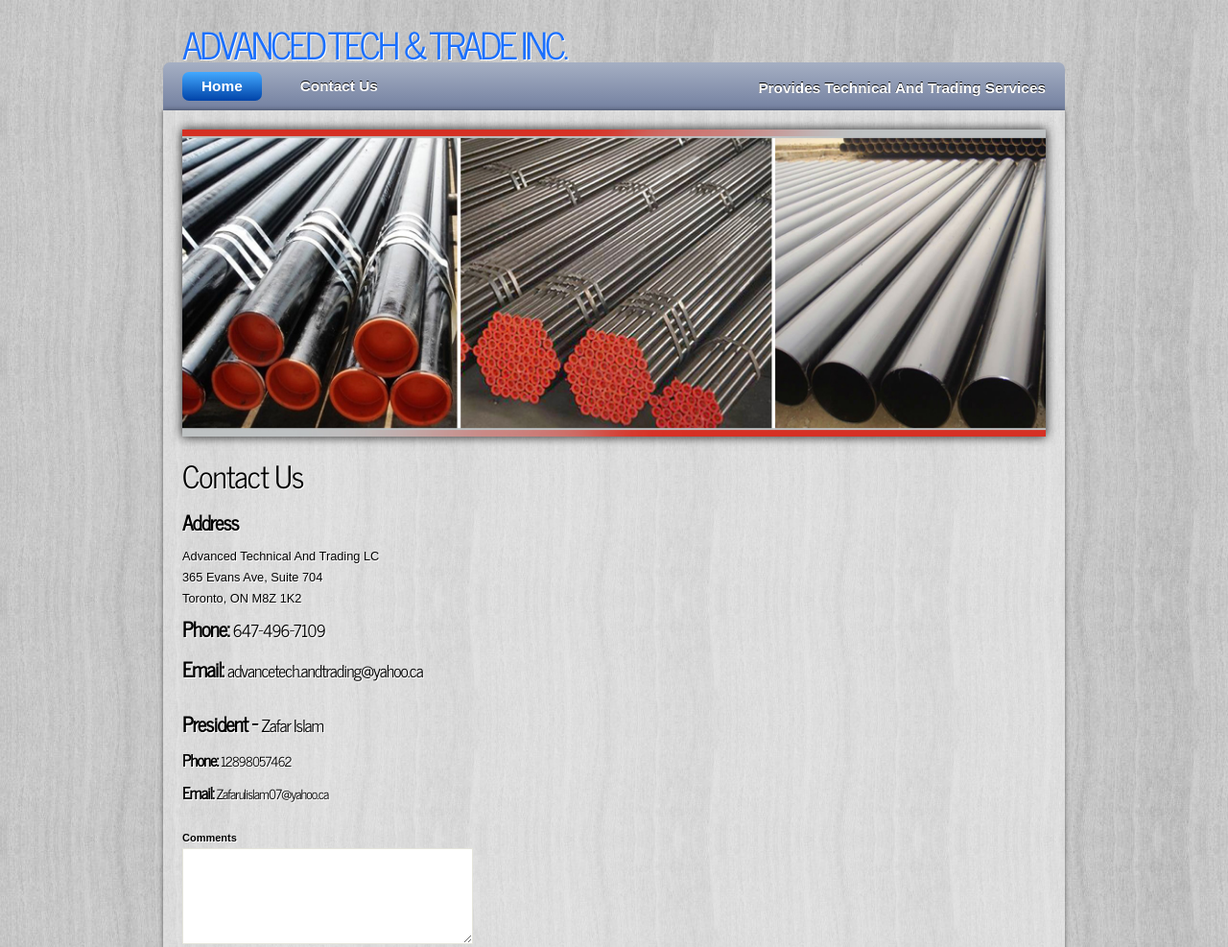
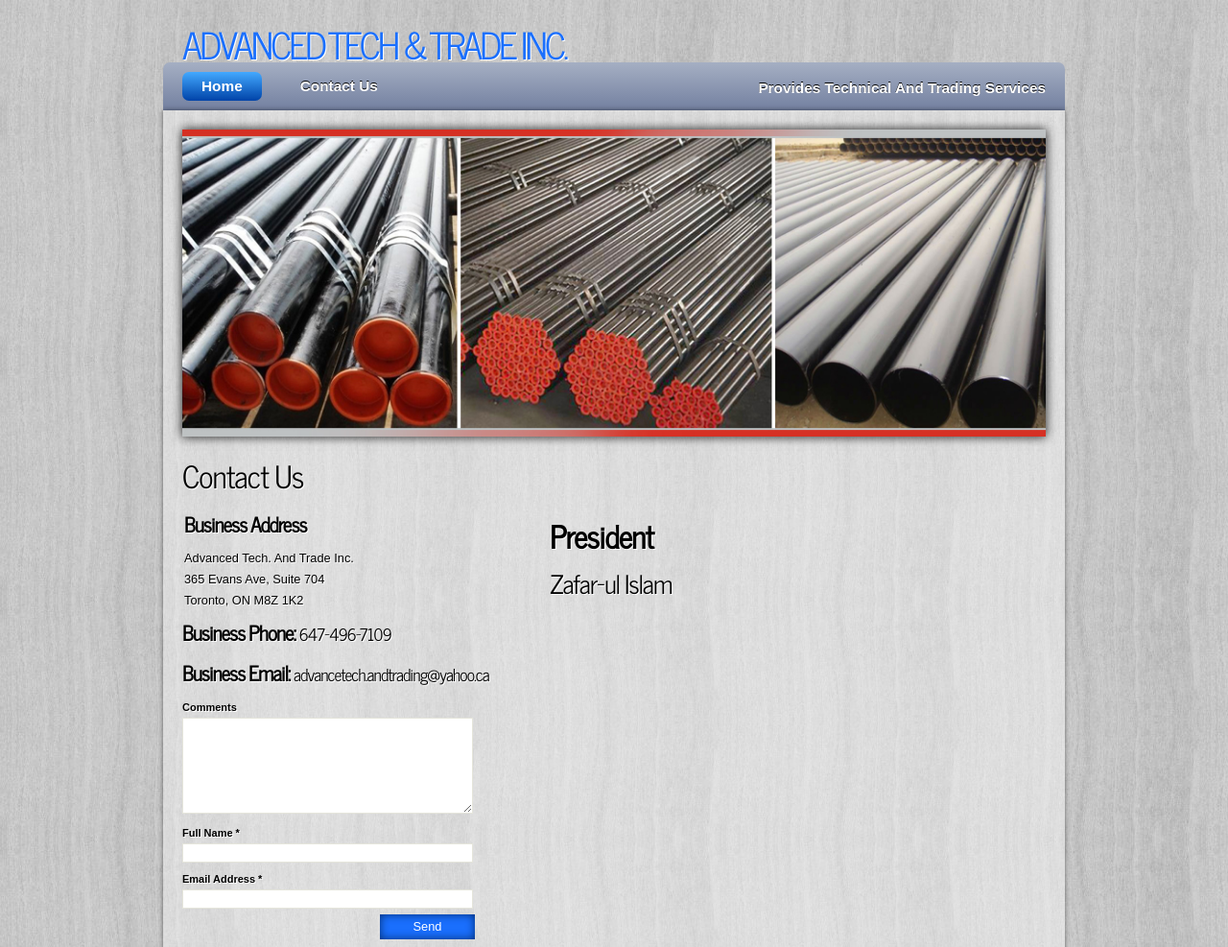
Before and after one commit to aongeek/techtrade, a plain HTML site: page contact.html in a window 1280 px wide. Shown: the top 987 px of the page at 96% size. Drawn offline with Linux system fonts and the light colour scheme.

Commit message:
Adding contents 4th iteration

```diff
--- a/contact.html
+++ b/contact.html
@@ -1,5 +1,5 @@
 <!DOCTYPE html>
-<html>
+<html xmlns="http://www.w3.org/1999/html">
 
 <head>
   <title>Technical And Trading Services</title>
@@ -72,22 +72,30 @@
 
                       <form action="/contact/" method="post" id="form-contact">
 
-                          <h2><strong>Address</strong></h2>
-                          <p>Advanced Technical And Trading LC <br/>
-                             365 Evans Ave, Suite 704 <br/>
-                             Toronto, ON M8Z 1K2 <br/>
-                          </p>
-                          <h2><strong>Phone:</strong> <small>647-496-7109</small></h2>
-                          <h2><strong>Email:</strong> <small><a href="mailto:advancetech.andtrading@yahoo.ca" target="_blank">advancetech.andtrading@yahoo.ca</a></small></h2>
+                          <table>
+                              <tr>
+                                  <td colspan="4">
+                                      <h2><strong>Business Address</strong></h2>
+                                      <p>Advanced Tech. And Trade Inc.<br/>
+                                          365 Evans Ave, Suite 704 <br/>
+                                          Toronto, ON M8Z 1K2 <br/>
+                                      </p>
+                                  </td>
+                                  <td style="width: 200px"></td>
+                                  <td colspan="2">
+                                      <h1><strong>President  </strong> <br/><small> Zafar-ul  Islam </small></h1>
+                                  </td>
+                              </tr>
+                          </table>
 
-                          <br/>
 
-                          <h2><strong>President - </strong> <small> Zafar Islam </small></h2>
-                          <h3><strong>Phone:</strong> <small>12898057462</small></h3>
-                          <h3><strong>Email:</strong> <small><a href="mailto:Zafarulislam07@yahoo.ca" target="_blank">Zafarulislam07@yahoo.ca</a></small></h3>
-
-                          <br/>
-
+                          <h2><strong>Business Phone:</strong>
+                              <small>647-496-7109</small>
+                          </h2>
+                          <h2><strong>Business Email:</strong>
+                              <small><a href="mailto:advancetech.andtrading@yahoo.ca" target="_blank">advancetech.andtrading@yahoo.ca</a>
+                              </small>
+                          </h2>
 
                           <label for="_comments"><strong>Comments</strong></label>
                           <textarea id="_comments" name="comments" rows="6" cols="30"></textarea>
@@ -119,7 +127,7 @@
 
     <footer>
 	  <a href="index.html">Home</a> | <a href="contact.html">Contact</a><br/><br/>
-	  @ 2014  ADVANCED TECH & TRADE INC.
+	  @ 2006  ADVANCED TECH & TRADE INC.
     </footer>
 
   <!-- javascript at the bottom for fast page loading -->
```
Also changed, not shown: index.html (+1 -1 lines).
